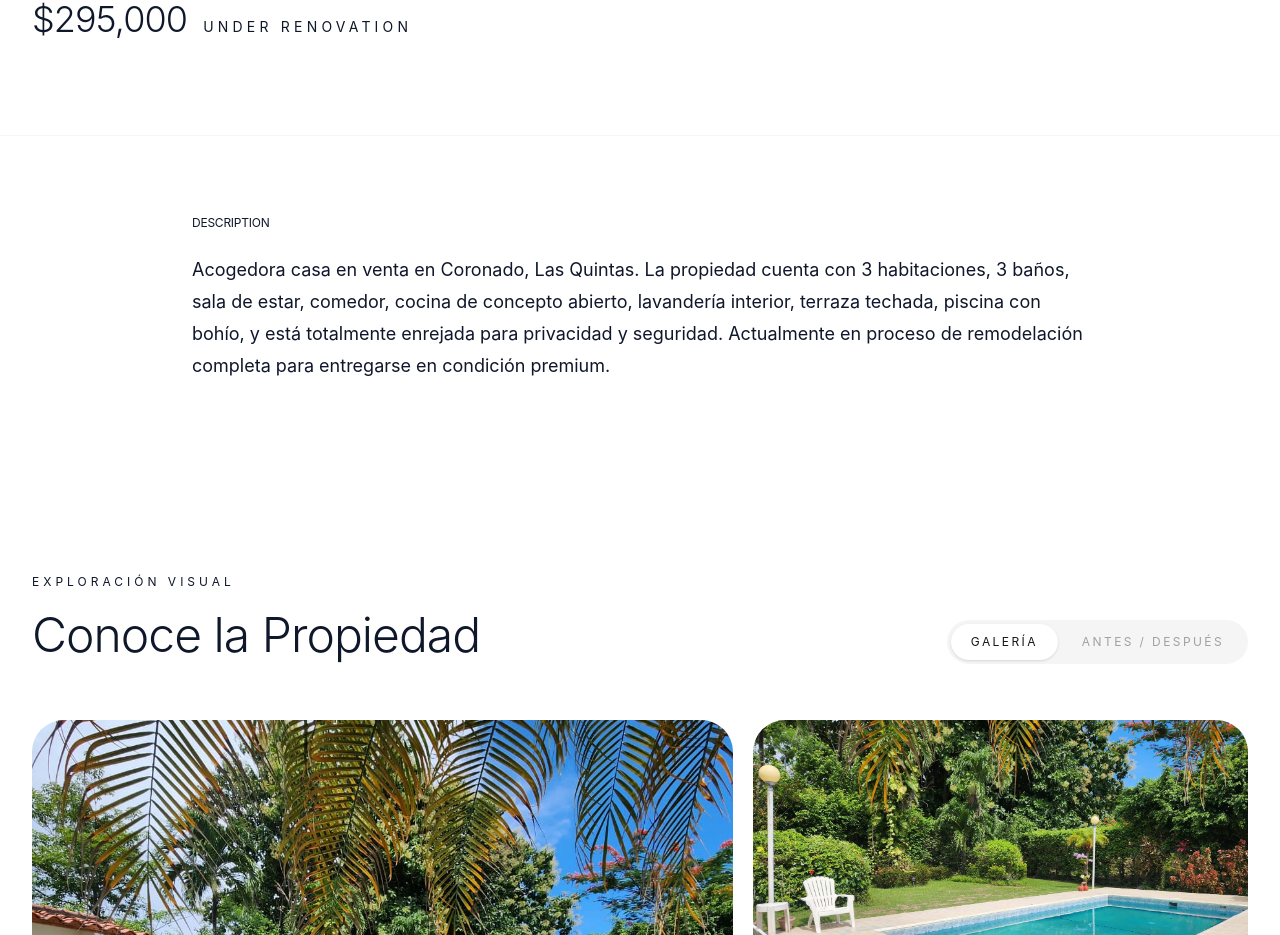
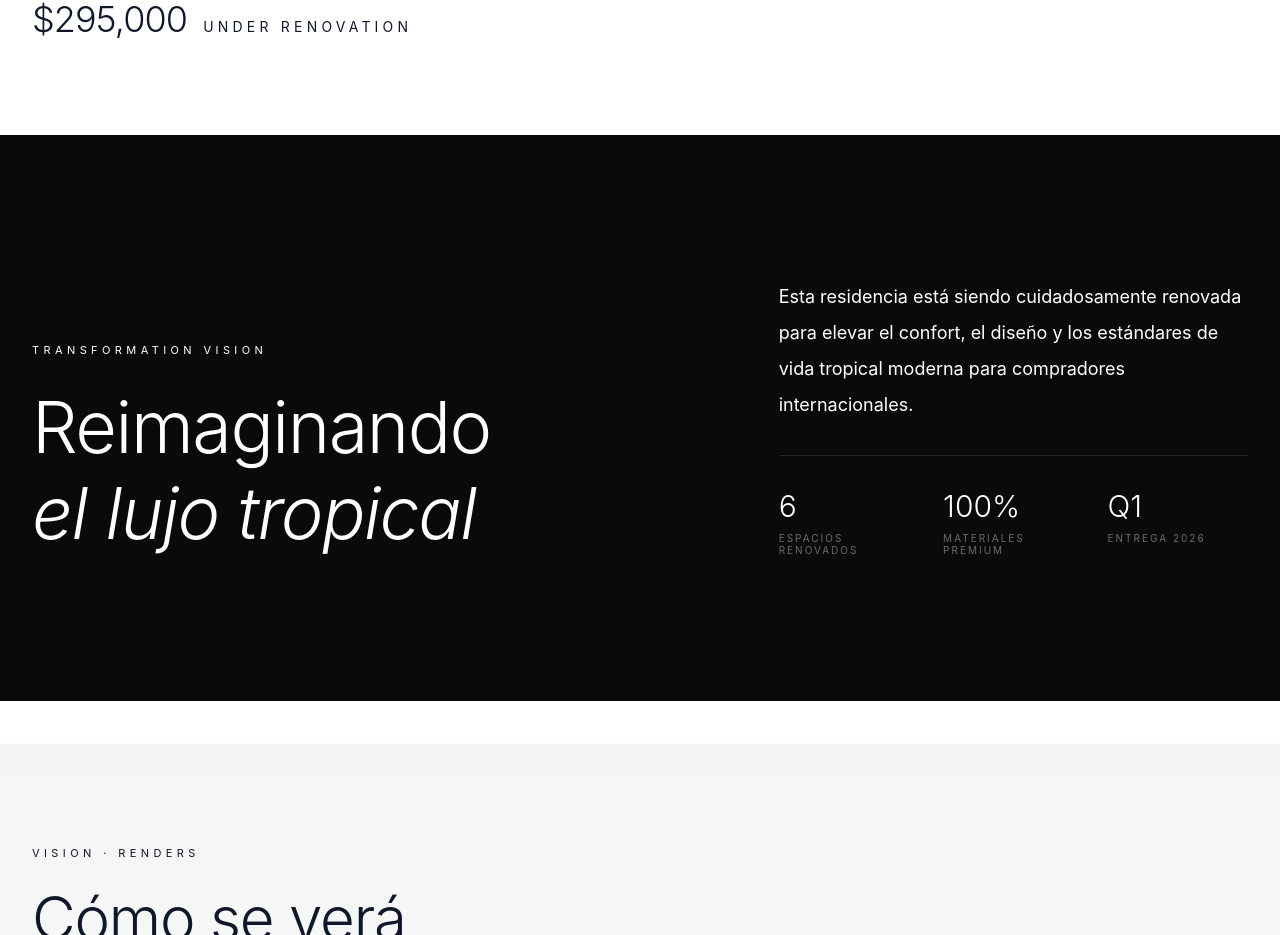
Before and after one commit to vixaontheblock/SwissRealty, a React (Vite) app: page /properties/las-quintas in a window 1280 px wide. Shown: the part 1212-2147 px from the top of the page. Built offline with nearby package versions, Linux system fonts and the light colour scheme.

Commit message:
Update PropertyDetail.jsx

```diff
--- a/src/pages/PropertyDetail.jsx
+++ b/src/pages/PropertyDetail.jsx
@@ -7,6 +7,8 @@ import Footer              from "../components/layout/Footer";
 import PropertyHero        from "../components/property/PropertyHero";
 import PropertySnapshot    from "../components/property/PropertySnapshot";
 import PropertyOverview    from "../components/property/PropertyOverview";
+import TransformationVision from "../components/property/TransformationVision";
+import RenderShowcase      from "../components/property/RenderShowcase";
 import PropertyDescription from "../components/property/PropertyDescription";
 import PropertyGallery     from "../components/property/PropertyGallery";
 import PropertyFeatures    from "../components/property/PropertyFeatures";
@@ -17,11 +19,10 @@ import VirtualTour         from "../components/property/VirtualTour";
 import PropertyContactForm from "../components/property/PropertyContactForm";
 import FloatingContact     from "../components/common/FloatingContact";
 
-function PropertyDetail() {
+export default function PropertyDetail() {
   const { id } = useParams();
   const property = properties.find((p) => p.slug === id || p.id === id);
 
-  // Scroll to top on load
   useEffect(() => { window.scrollTo(0, 0); }, [id]);
 
   if (!property) {
@@ -39,17 +40,33 @@ function PropertyDetail() {
     );
   }
 
+  // Solo mostrar renders si la propiedad los tiene (las-quintas por ahora)
+  const showRenders = property.slug === "las-quintas" || property.id === "las-quintas";
+
   return (
     <>
       <Navbar />
       <main>
+        {/* 1. Identidad */}
         <PropertyHero        property={property} />
         <PropertySnapshot    property={property} />
         <PropertyOverview    property={property} />
+
+        {/* 2. Visión a futuro (renders) */}
+        {showRenders && (
+          <>
+            <TransformationVision />
+            <RenderShowcase />
+          </>
+        )}
+
+        {/* 3. Estado actual y detalles */}
         <PropertyDescription property={property} />
         <PropertyGallery     property={property} />
         <PropertyFeatures    property={property} />
         <VirtualTour         property={property} />
+
+        {/* 4. Contexto y conversión */}
         <PropertyNearby      property={property} />
         <PropertyMap         property={property} />
         <PropertyDetailsTable property={property} />
@@ -60,5 +77,3 @@ function PropertyDetail() {
     </>
   );
 }
-
-export default PropertyDetail;
```
